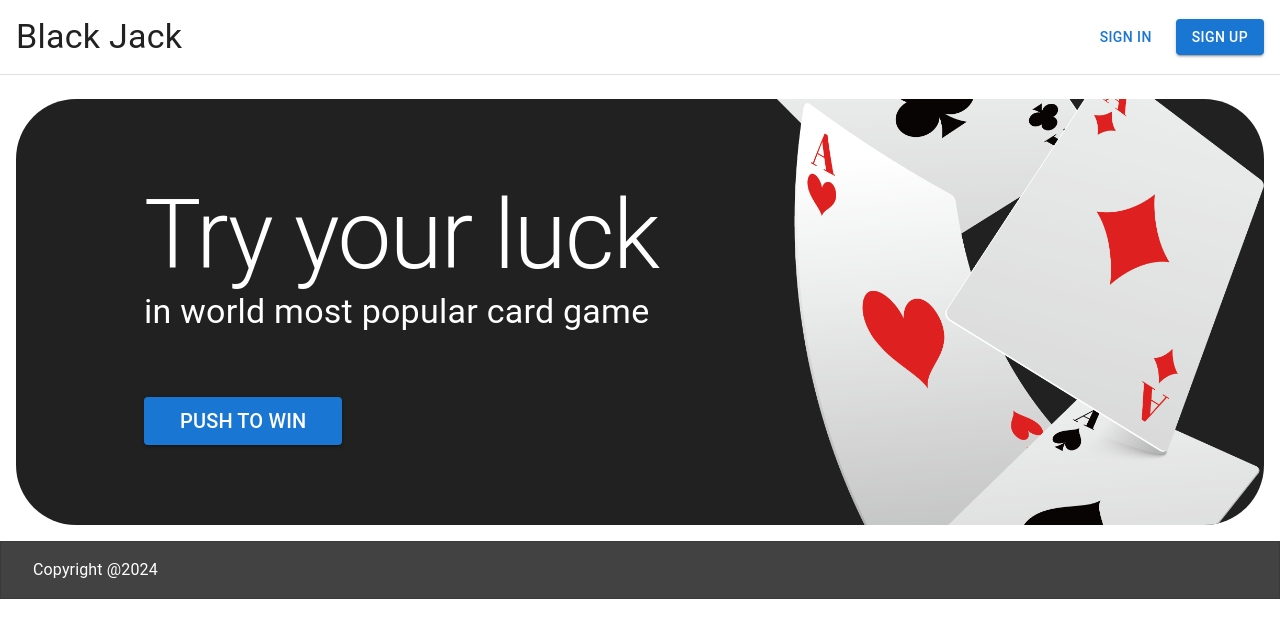
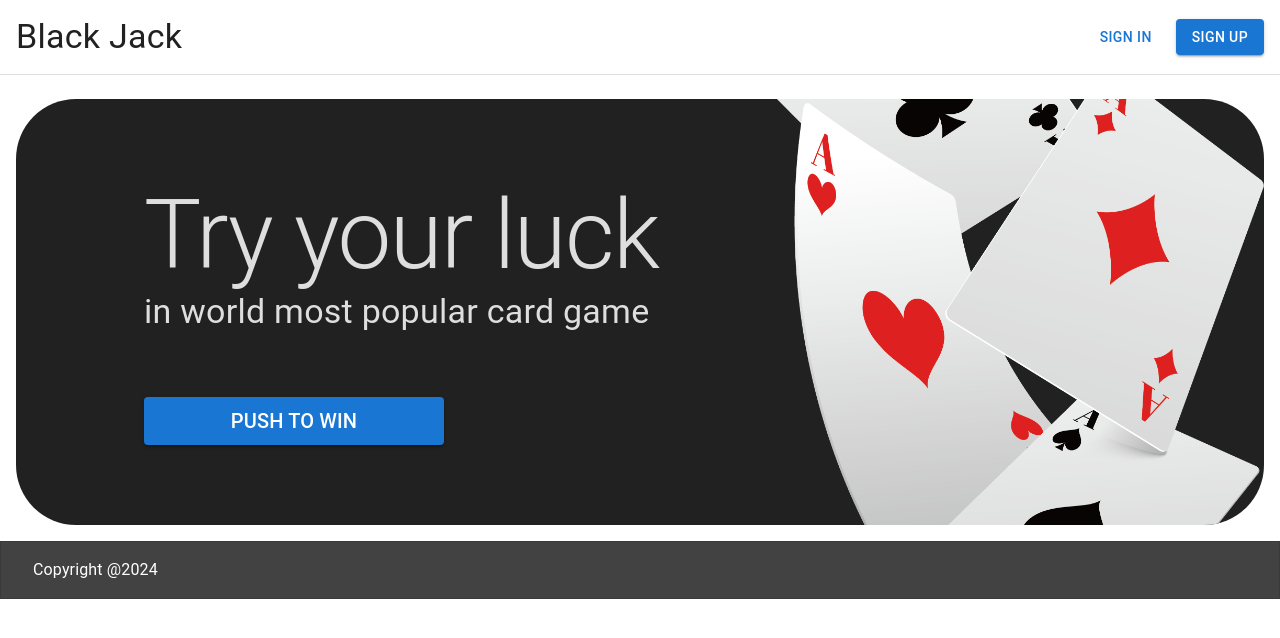
Before and after one commit to frontandrew/black-jack, a React (Vite) app in the folder packages/client/: page / in a window 1280 px wide. Shown: the top 638 px of the page. Built offline with nearby package versions, Linux system fonts and the light colour scheme.

Commit message:
chore: separate landing banner component

```diff
--- /dev/null
+++ b/packages/client/src/pages/landing/components/banner/index.ts
@@ -0,0 +1 @@
+export { LandingBanner } from './view'
--- /dev/null
+++ b/packages/client/src/pages/landing/components/banner/view.tsx
@@ -0,0 +1,74 @@
+import { Button, Grid, Typography, useTheme } from '@mui/material'
+import { useNavigate } from 'react-router-dom'
+
+import { LandBack } from '../../../../assets/imgs'
+
+export const LandingBanner = () => {
+  const navigate = useNavigate()
+  const { spacing, palette } = useTheme()
+
+  const defaultBackgroundColor = palette.background.default
+  const contrastBackgroundColor = palette.getContrastText(
+    defaultBackgroundColor
+  )
+  const contrastTextColor = palette.getContrastText(contrastBackgroundColor)
+
+  return (
+    <Grid container padding={spacing(2)}>
+      <Grid
+        container
+        bgcolor={contrastBackgroundColor}
+        color={contrastTextColor}
+        borderRadius={'60px'}
+        position={'relative'}
+        overflow={'hidden'}
+        width={'100%'}>
+        <Grid
+          item
+          display={'flex'}
+          alignItems={'center'}
+          justifyContent={'flex-end'}
+          width={'100%'}
+          height={'100%'}
+          position={'absolute'}>
+          <img height={'200%'} src={LandBack} />
+        </Grid>
+
+        <Grid
+          item
+          display={'flex'}
+          flexDirection={'column'}
+          gap={spacing(8)}
+          width={'100%'}
+          padding={spacing(10, 16)}>
+          <Grid
+            container
+            display={'flex'}
+            flexDirection={'column'}
+            sx={{ mixBlendMode: 'difference' }}>
+            <Typography variant="h1" noWrap>
+              Try your luck
+            </Typography>
+            <Typography variant="h4" noWrap>
+              in world most popular card game
+            </Typography>
+          </Grid>
+
+          <Grid container width={300}>
+            <Button
+              fullWidth
+              size={'large'}
+              variant={'contained'}
+              onClick={() => {
+                navigate('/sign-up')
+              }}>
+              <Typography variant={'h6'} noWrap>
+                PUSH TO WIN
+              </Typography>
+            </Button>
+          </Grid>
+        </Grid>
+      </Grid>
+    </Grid>
+  )
+}
--- /dev/null
+++ b/packages/client/src/pages/landing/components/index.ts
@@ -0,0 +1 @@
+export { LandingBanner } from './banner'
--- a/packages/client/src/pages/landing/view.tsx
+++ b/packages/client/src/pages/landing/view.tsx
@@ -1,6 +1,7 @@
 import { Button, Grid, Typography, useTheme } from '@mui/material'
 import { useNavigate } from 'react-router-dom'
-import { LandBack } from '../../assets/imgs'
+
+import { LandingBanner } from './components'
 
 // import './style.css';
 
@@ -60,57 +61,7 @@ export const LandingPage = () => {
         className={'landing-content'}
         pt={spacing(1)}
         overflow={'hidden auto'}>
-        <Grid container className={'banner'} padding={spacing(2)}>
-          <Grid
-            container
-            className={'banner-container'}
-            bgcolor={contrastBackgroundColor}
-            color={contrastTextColor}
-            borderRadius={'60px'}
-            position={'relative'}
-            overflow={'hidden'}
-            width={'100%'}>
-            <Grid
-              item
-              display={'flex'}
-              alignItems={'center'}
-              justifyContent={'flex-end'}
-              width={'100%'}
-              height={'100%'}
-              position={'absolute'}>
-              <img height={'200%'} src={LandBack} />
-            </Grid>
-            <Grid
-              item
-              display={'flex'}
-              flexDirection={'column'}
-              gap={spacing(8)}
-              width={'100%'}
-              padding={spacing(10, 16)}>
-              <Grid container display={'flex'} flexDirection={'column'}>
-                <Typography variant="h1" noWrap>
-                  Try your luck
-                </Typography>
-                <Typography variant="h4" noWrap>
-                  in world most popular card game
-                </Typography>
-              </Grid>
-              <Grid container width={'20%'}>
-                <Button
-                  fullWidth
-                  size={'large'}
-                  variant="contained"
-                  onClick={() => {
-                    navigate('/sign-up')
-                  }}>
-                  <Typography variant="h6" noWrap>
-                    PUSH TO WIN
-                  </Typography>
-                </Button>
-              </Grid>
-            </Grid>
-          </Grid>
-        </Grid>
+        <LandingBanner />
 
         <Grid className={'timeline'}>
           <Grid
```
